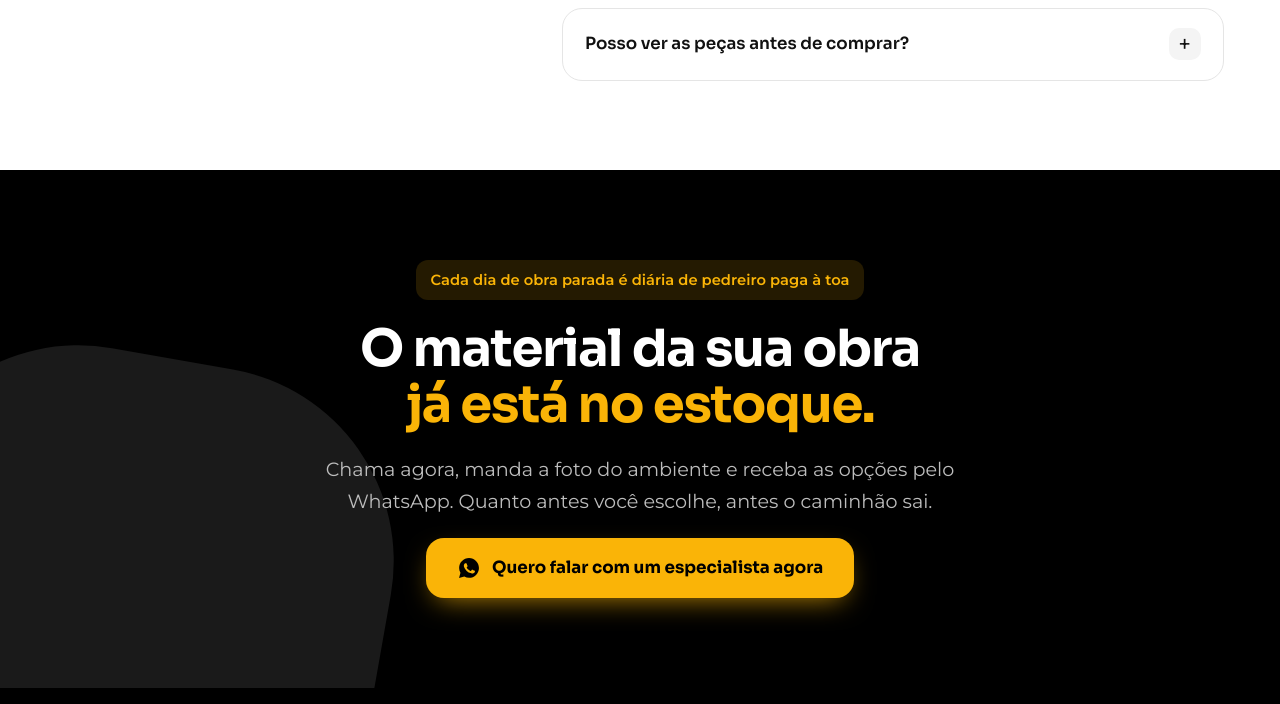
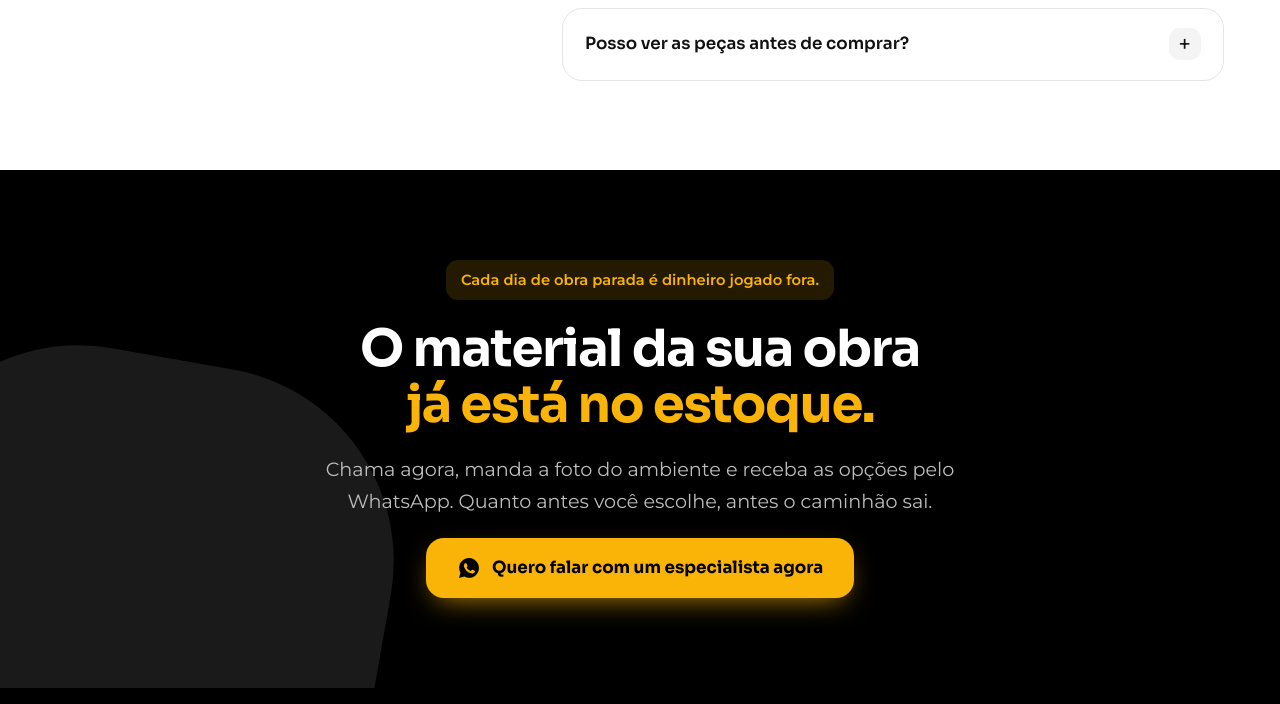
Before and after one commit to obralinkaceleradora-blip/carvalho-acabamentos-site, a plain HTML site: page index.html in a window 1280 px wide. Shown: the part 7650-8354 px from the top of the page. Drawn offline with Linux system fonts and the light colour scheme.

Commit message:
Nova frase de urgência na chamada final
Co-Authored-By: Claude Opus 5.5 <noreply@anthropic.com>
Claude-Session: https://claude.ai/code/session_01Mx89eAjouNDyPmRPbi57GV

```diff
--- a/index.html
+++ b/index.html
@@ -847,7 +847,7 @@ body.modal-aberto { overflow: hidden; }
 	<div class="final-marca" aria-hidden="true"></div>
 	<div class="container">
 		<div class="final-txt revelar">
-			<p class="urgencia">Cada dia de obra parada é diária de pedreiro paga à toa</p>
+			<p class="urgencia">Cada dia de obra parada é dinheiro jogado fora.</p>
 			<h2 id="final-titulo" class="titulo">O material da sua obra <em>já está no estoque.</em></h2>
 			<p class="lead">Chama agora, manda a foto do ambiente e receba as opções pelo WhatsApp. Quanto antes você escolhe, antes o caminhão sai.</p>
 			<a class="btn js-wa" data-origem="cta-final" href="https://wa.me/5551995093190?text=Oi%2C%20vim%20do%20site." target="_blank" rel="noopener">
```
